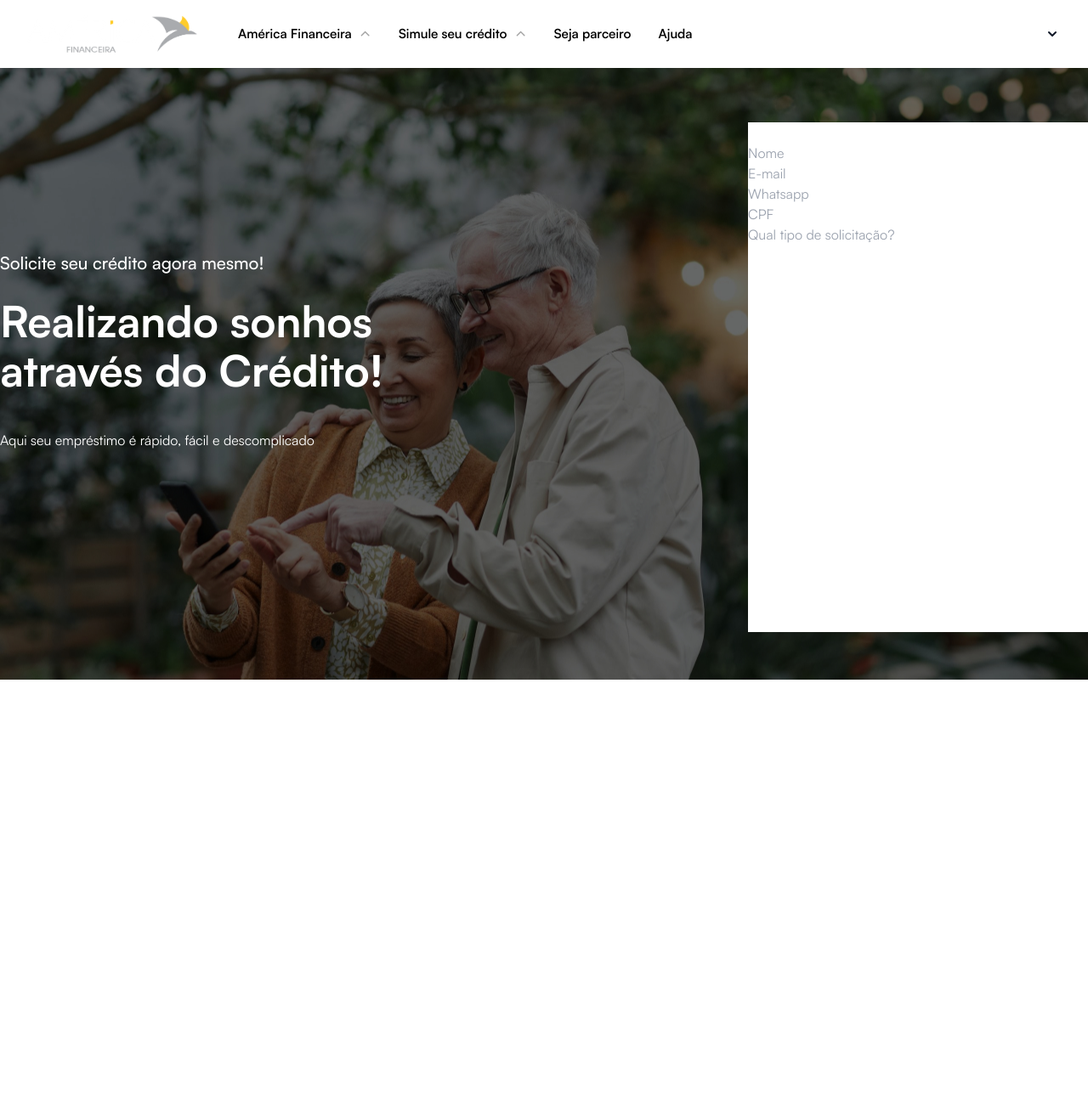
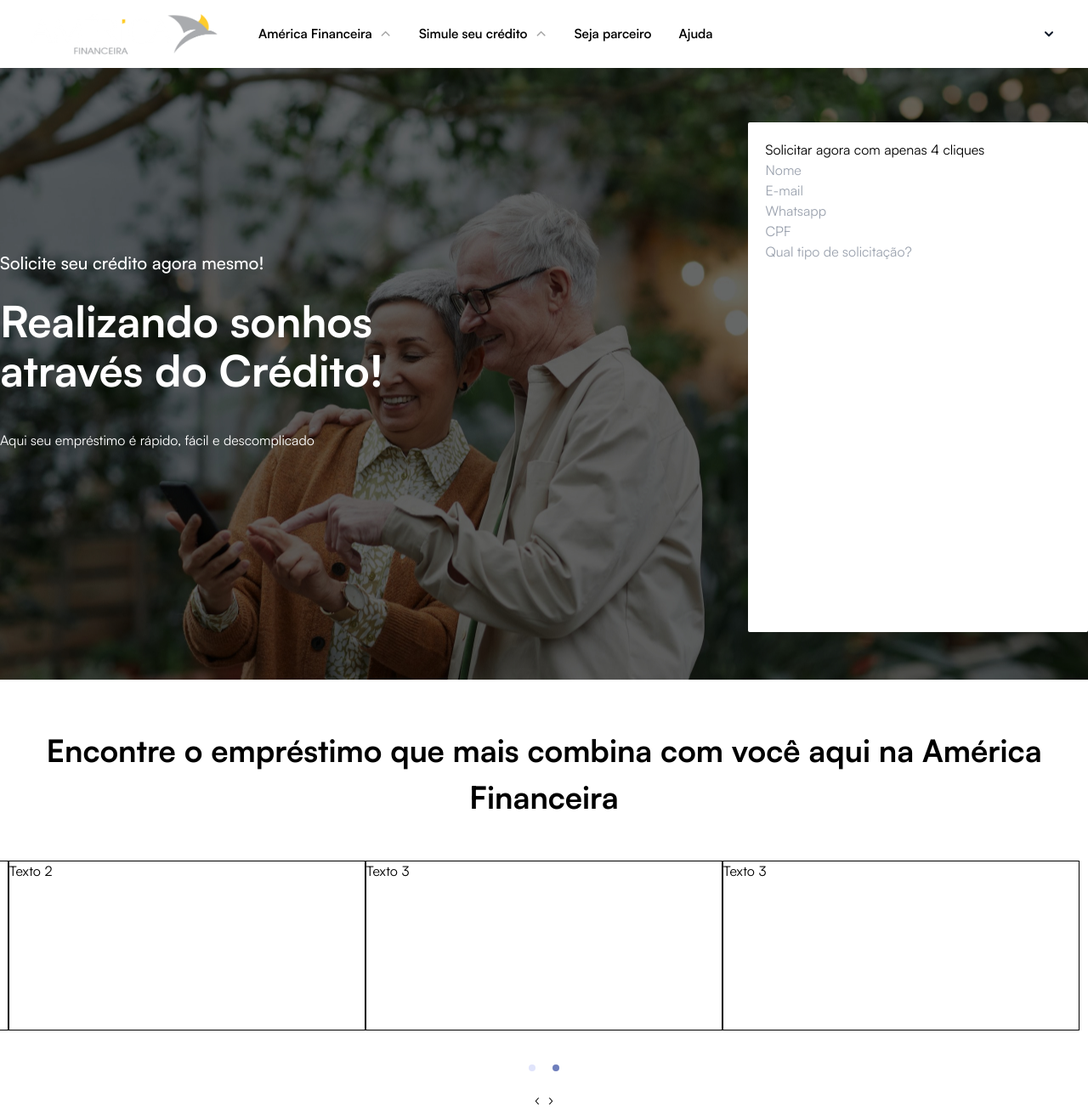
Before and after one commit to devpdro/america-financeira, a Next.js app in the folder frontend/: page / in a window 1280 px wide. Shown: the whole page at 85% size. Before the commit the page ends 800 px from the top, so only its background shows below. Built offline with nearby package versions, Linux system fonts and the light colour scheme.

Commit message:
feat: adding styles in the carousel

```diff
--- a/frontend/src/presentation/assets/image/images.ts
+++ b/frontend/src/presentation/assets/image/images.ts
@@ -1,6 +1,8 @@
 import logoWhite from "./img/logo-white.png";
+import logoBlue from "./img/logo-blue.png";
 
 const Images = {
+  logoBlue,
   logoWhite,
 };
 
--- a/frontend/src/presentation/components/Carousel/carousel.module.scss
+++ b/frontend/src/presentation/components/Carousel/carousel.module.scss
@@ -0,0 +1,37 @@
+.container {
+  max-width: 1280px;
+  margin: 3.5rem auto 0 auto;
+  .title {
+    text-align: center;
+    font-size: 2.275rem;
+    margin-bottom: 3rem;
+    font-weight: 700;
+  }
+  .item {
+    border: 1px solid black;
+    height: 200px;
+  }
+
+  .carousel-button {
+    position: absolute;
+    top: 50%;
+    transform: translateY(-50%);
+    background-color: rgba(0, 0, 0, 0.5);
+    border: none;
+    color: white;
+    font-size: 24px;
+    cursor: pointer;
+    z-index: 10;
+    padding: 10px;
+    border-radius: 50%;
+    user-select: none;
+  }
+
+  .carousel-button-prev {
+    left: -40px; /* Ajuste a posição horizontal conforme necessário */
+  }
+
+  .carousel-button-next {
+    right: -40px; /* Ajuste a posição horizontal conforme necessário */
+  }
+}
--- a/frontend/src/presentation/components/Carousel/carousel.tsx
+++ b/frontend/src/presentation/components/Carousel/carousel.tsx
@@ -1,26 +1,60 @@
-import React from 'react';
-import AliceCarousel from 'react-alice-carousel';
+"use client";
+
+import AliceCarousel from "react-alice-carousel";
 import "react-alice-carousel/lib/scss/alice-carousel.scss";
 
-// Função para prevenir o arrasto das imagens
-const handleDragStart = (e) => e.preventDefault();
+import styles from "./carousel.module.scss";
 
 const items = [
-    <img src="path-to-img1" onDragStart={handleDragStart} role="presentation" alt="Image 1" />,
-    <img src="path-to-img2" onDragStart={handleDragStart} role="presentation" alt="Image 2" />,
-    <img src="path-to-img3" onDragStart={handleDragStart} role="presentation" alt="Image 3" />,
+  <div className={styles.item} role="presentation" key="1">
+    <h1>Empréstimo Consignado</h1>
+    <p>
+      Para aposentados e pensionistas do INSS, com desconto em folha, taxas
+      reduzidas e até 84 vezes pra pagar. Contrate em poucos cliques, sem sair
+      de casa!
+    </p>
+  </div>,
+  <div className={styles.item} role="presentation" key="2">
+    <h1>Texto 2</h1>
+  </div>,
+  <div className={styles.item} role="presentation" key="3">
+    <h1>Texto 3</h1>
+  </div>,
+  <div className={styles.item} role="presentation" key="3">
+    <h1>Texto 3</h1>
+  </div>,
 ];
 
-const Gallery = () => {
+const responsive = {
+  0: { items: 1 },
+  600: { items: 2 },
+  1024: { items: 3 }, // A partir de 1024px de largura, 3 itens serão exibidos
+};
+
+const Carousel = () => {
   return (
+    <section className={styles.container}>
+      <h1 className={styles.title}>
+        Encontre o empréstimo que mais combina com você aqui na América
+        Financeira
+      </h1>
       <AliceCarousel
+        paddingLeft={10}
+        paddingRight={10}
         mouseTracking
         items={items}
         autoPlay
+        responsive={responsive}
         autoPlayInterval={3000}
-            infinite
+        renderPrevButton={() => (
+          <button className={styles["carousel-button"]["carousel-button-prev"]}>‹</button>
+        )}
+        renderNextButton={() => (
+          <button className="carousel-button carousel-button-next">›</button>
+        )}
       />
+    </section>
   );
 };
 
-export default Gallery;
+export default Carousel;
--- a/frontend/src/presentation/components/Common/Header/header.module.scss
+++ b/frontend/src/presentation/components/Common/Header/header.module.scss
@@ -36,11 +36,15 @@
     }
 
     .form-section {
+      background-color: #fff;
+      border-radius: 2px;
       margin-top: 4rem;
       height: 600px;
       width: 400px;
-      background-color: #fff;
-
+      padding: 1.275rem 1.275rem;
+      h1 {
+        color: #000;
+      }
       form {
         display: flex;
         flex-direction: column;
--- a/frontend/src/presentation/components/Common/Header/header.tsx
+++ b/frontend/src/presentation/components/Common/Header/header.tsx
@@ -10,7 +10,7 @@ const Header = () => {
           <p>Aqui seu empréstimo é rápido, fácil e descomplicado</p>
         </div>
         <div className={styles["form-section"]}>
-          <h1>SOLICITAR AGORA!</h1>
+          <h1>Solicitar agora com apenas 4 cliques</h1>
           <form action="">
             <input type="text" placeholder="Nome" />
             <input type="text" placeholder="E-mail" />
--- a/frontend/src/presentation/components/Common/Navbar/navbar.module.scss
+++ b/frontend/src/presentation/components/Common/Navbar/navbar.module.scss
@@ -3,9 +3,8 @@
   justify-content: space-between;
   margin: 0 auto;
   max-width: 7xl;
-  width: 97.5%;
   height: 80px;
-  padding: 1.25rem 1rem;
+  padding: 1.25rem 2.25rem;
   font-size: 0.95rem;
   font-weight: 600;
 }
@@ -16,7 +15,7 @@
   gap: 2.5rem;
 
   .logo {
-    width: 200px;
+    width: 220px;
   }
 
   .nav-items {
@@ -34,7 +33,7 @@
         transition: all 0.3s;
 
         .link-text {
-          color: #000000;
+          color: #000;
           display: flex;
           align-items: center;
           transition: color 0.3s;
--- a/frontend/src/presentation/pages/home.tsx
+++ b/frontend/src/presentation/pages/home.tsx
@@ -1,10 +1,12 @@
 import { Navbar, Header } from "@/presentation/components/Common";
+import Carousel from "../components/Carousel/carousel";
 
 const Home = () => {
   return (
     <>
       <Navbar />
       <Header />
+      <Carousel />
     </>
   );
 };
```
Lines whose indentation alone changed are shown as unchanged.
